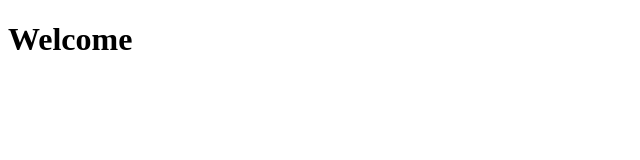
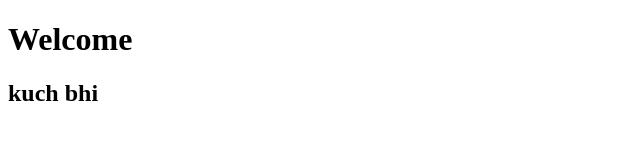
Before and after one commit to aniketMethi/hitbullseye_lpu, a plain HTML site: page welcome.html in a window 1280 px wide. Shown: the whole page, without its empty margins (0-640 px from the left). Drawn offline with Linux system fonts and the light colour scheme.

Commit message:
added text kuch bhi

```diff
--- a/welcome.html
+++ b/welcome.html
@@ -8,5 +8,6 @@
 </head>
 <body>
     <h1>Welcome</h1>
+    <h2>kuch bhi</h2>
 </body>
 </html>
```
